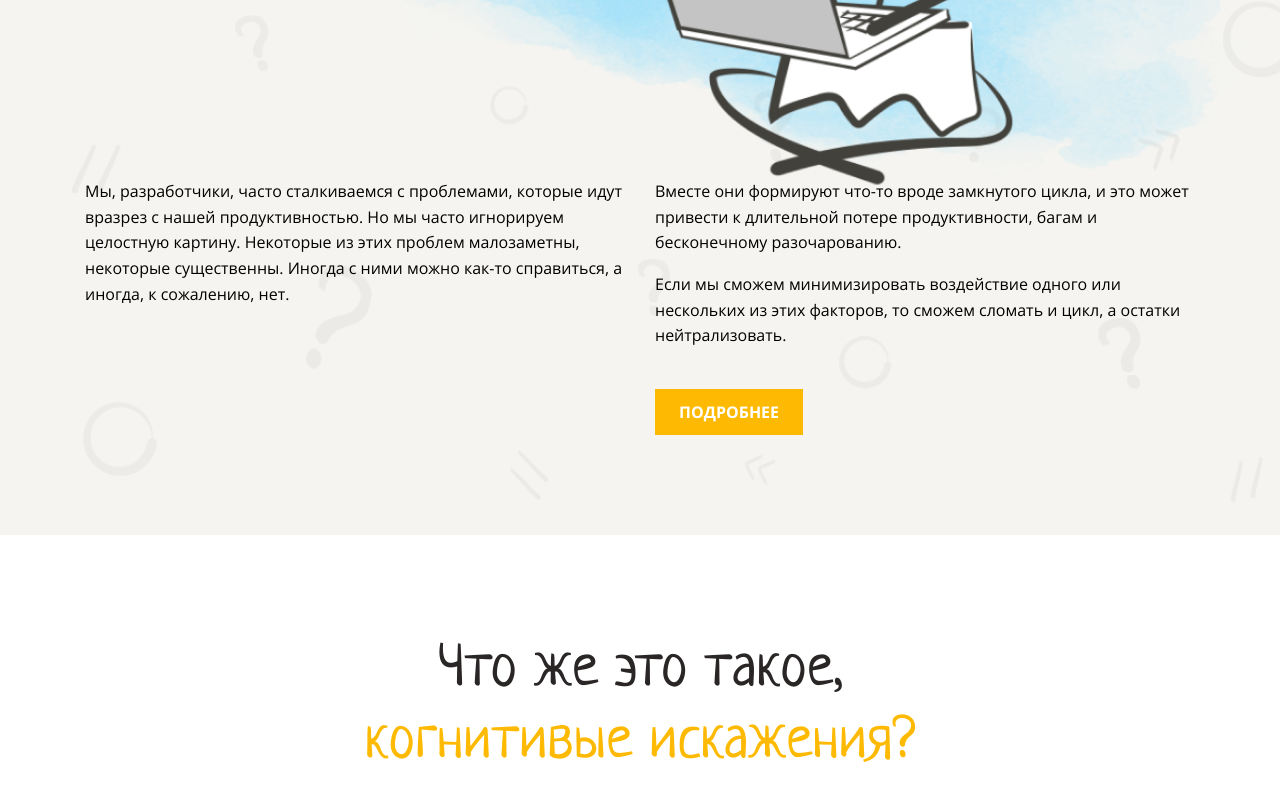
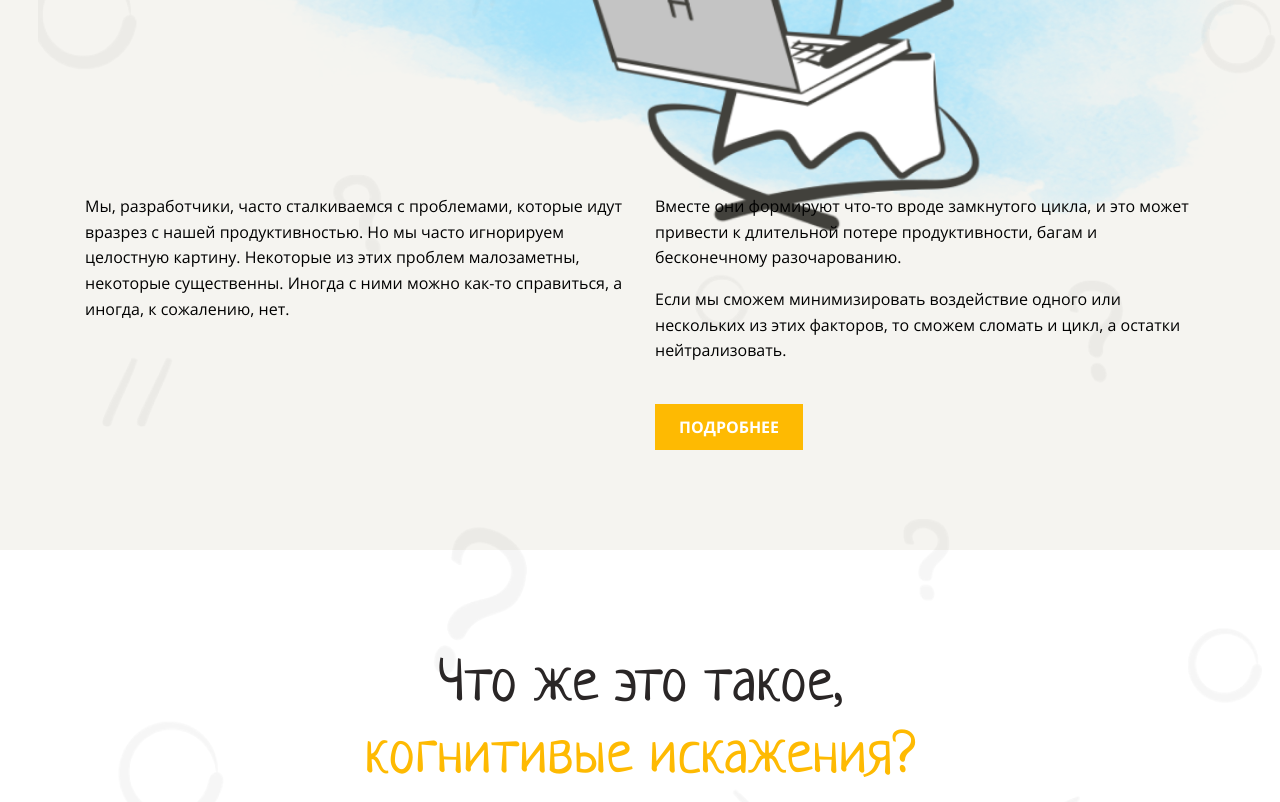
Before and after one commit to igor23samohvalov/layout-designer-project-lvl1, a website: page src/index.html in a window 1280 px wide. Shown: the part 370-1172 px from the top of the page. Drawn offline with Linux system fonts and the light colour scheme.

Commit message:
test adjustments #14

```diff
--- a/src/index.html
+++ b/src/index.html
@@ -10,7 +10,7 @@
 </head>
 <body class="m-0">
     <header class="header light-bg">
-        <img class="header-image" src="./assets/images/header-image.png" alt="Header image" height="480px">
+        <img class="header-image" src="./assets/images/header-image.png" alt="Header image" height="525px">
         <div class="container relative">
 
             <h1 class="m-0 primary-font">
--- a/src/styles/style.css
+++ b/src/styles/style.css
@@ -109,13 +109,13 @@ section {
   content: '';
   position: absolute;
   top: 0;
-  left: 2%;
+  left: 3%;
   background-image: url("../assets/images/background.png");
   background-repeat: no-repeat;
   background-size: cover;
   opacity: 0.9;
   width: 100%;
-  height: 100%;
+  height: 100vw;
 }
 
 .header > * {
@@ -129,7 +129,7 @@ section {
 }
 
 .header-columns {
-  margin-top: 190px;
+  margin-top: 205px;
   column-count: 2;
   column-gap: 30px;
 }
```
